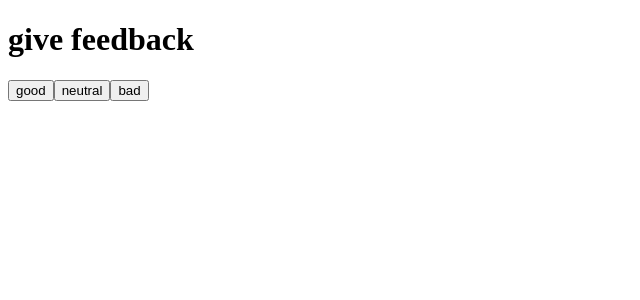
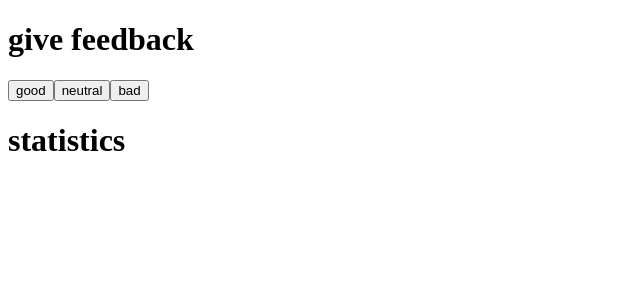
Before and after one commit to shamaanikala/FullStack-HY-k2023, a React (Create React App) app in the folder osa1/unicafe/: page / in a window 1280 px wide. Shown: the top 300 px of the page, without its empty margins (0-640 px from the left). Built offline with nearby package versions, Linux system fonts and the light colour scheme; the HTML template or start-up script is replaced by a standard one.

Commit message:
Tehtävä 1.6: Otsake refaktoroitu yleiseksi

```diff
--- a/osa1/unicafe/src/App.js
+++ b/osa1/unicafe/src/App.js
@@ -1,7 +1,7 @@
 import { useState } from 'react'
 
 
-const Otsake = () => <h1>give feedback</h1>
+const Otsake = props => <h1>{props.teksti}</h1>
 
 const Button = (props) => (
   <button>{props.text}</button>
@@ -15,12 +15,13 @@ const App = () => {
 
   return (
     <div>
-      <Otsake />
+      <Otsake teksti="give feedback" />
       <div>
         <Button text="good" />
         <Button text="neutral" />
         <Button text="bad" />
       </div>
+      <Otsake teksti="statistics" />
     </div>
   )
 }
```
